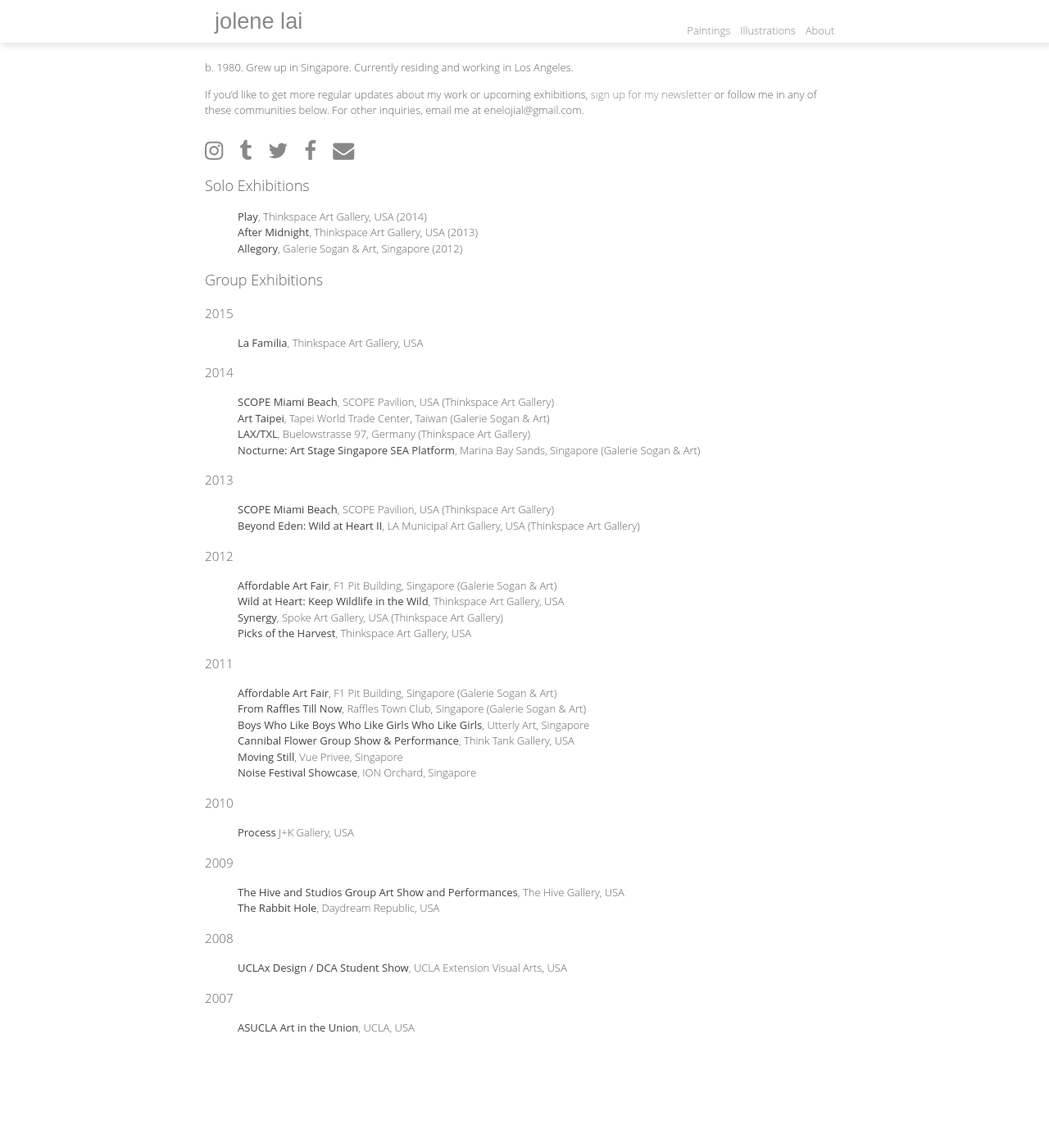
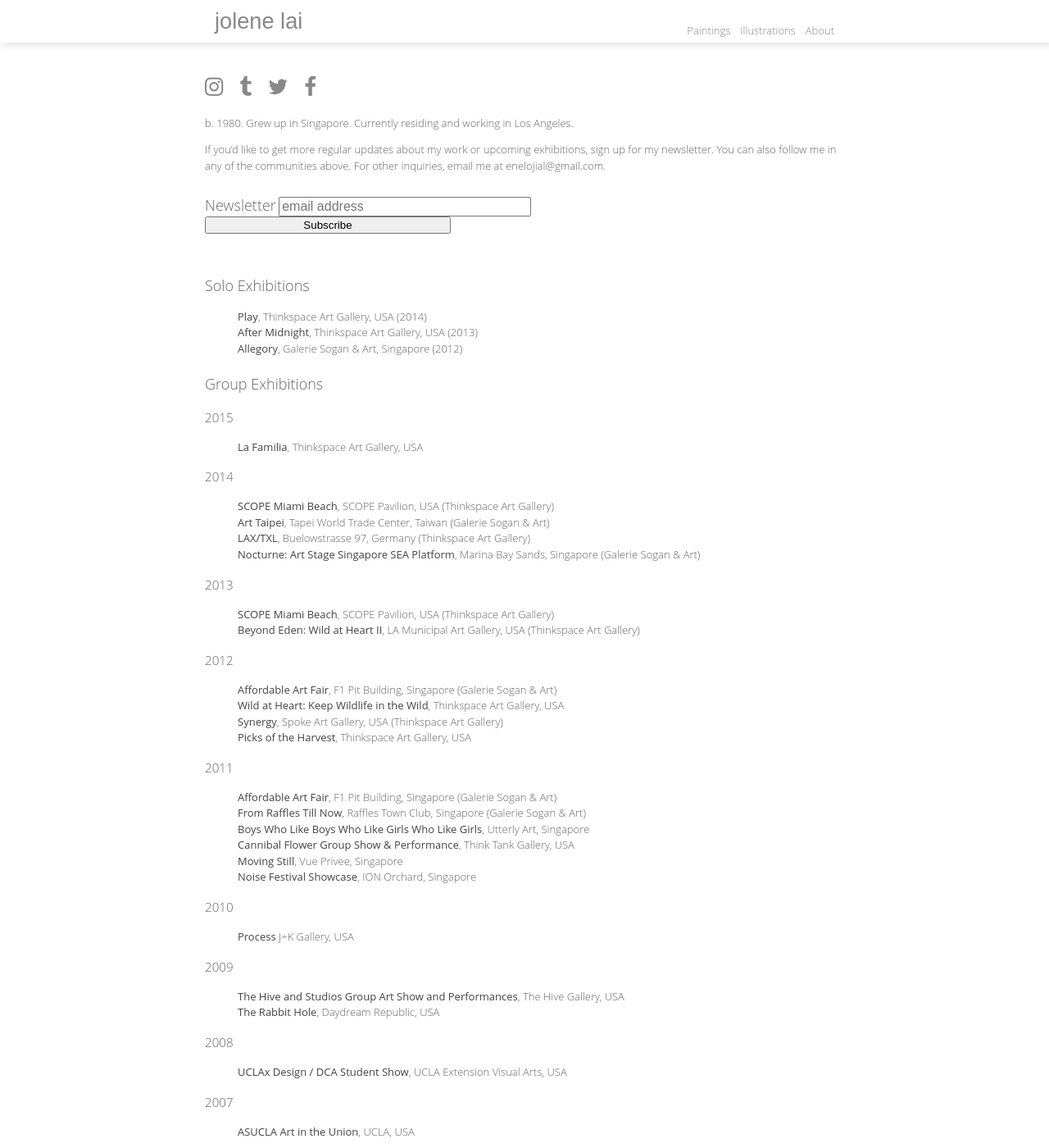
Before and after one commit to mcwumbly/gh-pages-test, a Jekyll site: the page built from about.md, in a window 1280 px wide and 1400 px high. Shown: the whole window at 82% size. Built offline with Jekyll 4.4.1, drawn with Linux system fonts in a browser that asks for light colours; nearby versions of some CDN libraries; some web fonts are replaced; comment, search, counter and statistics services are not loaded.

Commit message:
add newsletter signup and tweak about page

```diff
--- a/_includes/head_index.html
+++ b/_includes/head_index.html
@@ -11,10 +11,10 @@
   <meta property="og:site_name" content="{{ site.title }}">
   <meta property="og:image" content="{{ site.posts.first.image_url | prepend: site.baseurl | prepend: site.url }}">
   <link rel="shortcut icon" href="{{ '/images/enelojial.ico' | prepend: site.baseurl | prepend: site.url }}" type="image/x-icon">
+  <link href="//cdn-images.mailchimp.com/embedcode/slim-081711.css" rel="stylesheet" type="text/css">
   <link href='http://fonts.googleapis.com/css?family=Ek+Mukta:200' rel='stylesheet' type='text/css'>
   <link rel="stylesheet" href="http://maxcdn.bootstrapcdn.com/font-awesome/4.3.0/css/font-awesome.min.css">
   <link rel="stylesheet" type="text/css" href="{{ '/css/index.css' | prepend: site.baseurl}}">
-</head>
   <link rel="canonical" href="{{ '/' | prepend: page.url | replace:'index.html','' | prepend: site.baseurl | prepend: site.url }}">
   <link rel="alternate" type="application/rss+xml" title="{{ site.title }}" href="{{ "/feed.xml" | prepend: site.baseurl | prepend: site.url }}" />
 </head>
--- a/about.md
+++ b/about.md
@@ -3,10 +3,6 @@ layout: page
 title: Jolene Lai
 permalink: /about/
 ---
-
-b. 1980.  Grew up in Singapore.  Currently residing and working in Los Angeles.
-
-If you'd like to get more regular updates about my work or upcoming exhibitions, <a href="http://eepurl.com/vymhP" target="_blank">sign up for my newsletter</a> or follow me in any of these communities below.  For other inquiries, email me at enelojial@gmail.com.
 
 <div class="follow-jolene-lai">
     <ul>
@@ -41,14 +37,33 @@ If you'd like to get more regular updates about my work or upcoming exhibitions,
                 <i class="fa fa-2x fa-bookmark"></i>
             </a>
         </li>
-        -->
         <li>
             <a href="http://eepurl.com/vymhP" target="_blank">
                 <i class="fa fa-2x fa-envelope"></i>
             </a>
         </li>
+        -->
     </ul>
 </div>
+
+b. 1980.  Grew up in Singapore.  Currently residing and working in Los Angeles.
+
+If you'd like to get more regular updates about my work or upcoming exhibitions, sign up for my newsletter. You can also follow me in any of the communities above.  For other inquiries, email me at enelojial@gmail.com.
+
+<!-- Begin MailChimp Signup Form -->
+<div id="mc_embed_signup">
+<form action="//enelojial.us2.list-manage.com/subscribe/post?u=07dd013ccaced3db7f84d0588&amp;id=2ff9f79ce5" method="post" id="mc-embedded-subscribe-form" name="mc-embedded-subscribe-form" class="validate" target="_blank" novalidate>
+    <div id="mc_embed_signup_scroll">
+	<label for="mce-EMAIL">Newsletter</label>
+	<input type="email" value="" name="EMAIL" class="email" id="mce-EMAIL" placeholder="email address" required>
+    <!-- real people should not fill this in and expect good things - do not remove this or risk form bot signups-->
+    <div style="position: absolute; left: -5000px;"><input type="text" name="b_07dd013ccaced3db7f84d0588_2ff9f79ce5" tabindex="-1" value=""></div>
+    <div class="clear"><input type="submit" value="Subscribe" name="subscribe" id="mc-embedded-subscribe" class="button"></div>
+    </div>
+</form>
+</div>
+
+<!--End mc_embed_signup-->
 
 ## Solo Exhibitions
 
--- a/css/index.css
+++ b/css/index.css
@@ -23,6 +23,7 @@ html, body {
 h2 {
   font-weight: lighter;
   font-size: large;
+  margin-top: 20px;
 }
 
 h3 {
@@ -76,6 +77,7 @@ strong {
 }
 
 .follow-jolene-lai {
+  margin: 20px 0;
   overflow: auto;
 }
 
@@ -136,6 +138,33 @@ a:hover {
   color: #000;
 }
 
+#mc_embed_signup {
+  font-family: 'Open Sans',sans-serif;
+  background:#fff;
+  clear:left;
+}
+
+#mc_embed_signup form {
+  margin: 15px 0 40px 0;
+  padding: 10px 0;
+}
+
+#mc_embed_signup label {
+  font-family: 'Open Sans',sans-serif;
+  font-size: large;
+  font-weight: lighter;
+  color: #666;
+}
+
+#mc_embed_signup input.email {
+  font-size: medium;
+  width: 300px;
+}
+
+#mc_embed_signup input.button {
+  width: 300px;
+}
+
 @media all and (max-width: 359px) {
   .top h1 {
     font-size: 1.5em
@@ -151,6 +180,14 @@ a:hover {
     width: 96%;
   padding-top: 96%;
   }
+
+  #mc_embed_signup input.email {
+    width: 100%;
+  }
+
+  #mc_embed_signup input.button {
+    width: 100%;
+  }
 }
 
 @media all and (min-width: 401px) and (max-width: 600px) {
```
